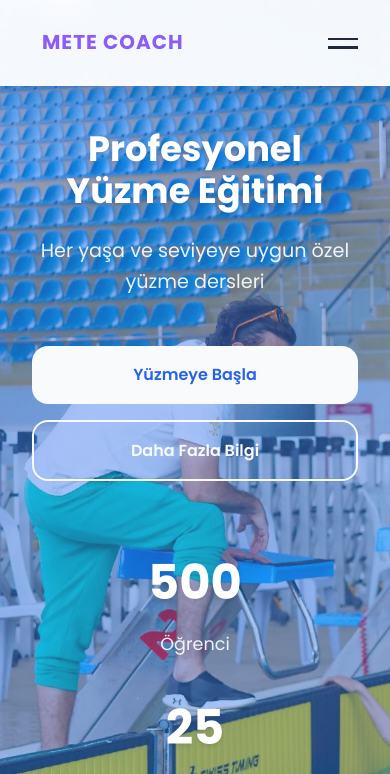
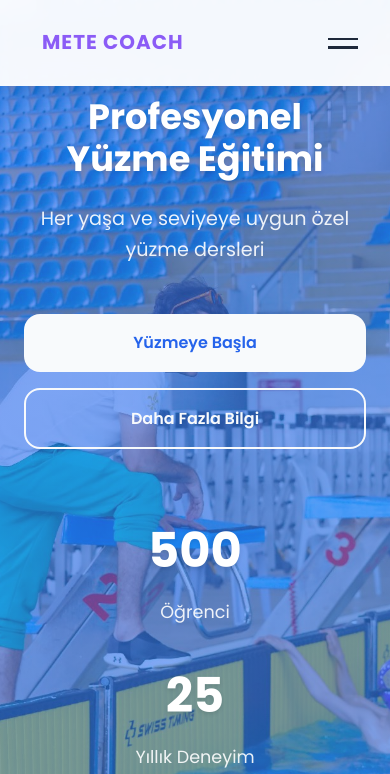
Before and after one commit to Saltukxx/metecoach, a plain HTML site: page index.html in a window 390 px wide. Shown: the top 774 px of the page. Drawn offline with Linux system fonts and the light colour scheme.

Commit message:
bugs and fixesss

```diff
--- a/styles.css
+++ b/styles.css
@@ -208,13 +208,14 @@ body {
 
 /* Hero Section Styles */
 /* Overlay to ensure text readability */
+/* Hero Section Styles */
 .hero {
     position: relative;
     min-height: 100vh;
     background-image: url('hero.jpg.jpg');
     background-size: cover;
-    background-position: 20% 30%; /* Focus on the upper part */
-    background-attachment: fixed; /* This creates the parallax effect */
+    background-position: center center;
+    background-attachment: scroll;
     background-repeat: no-repeat;
     overflow: hidden;
 }
@@ -229,9 +230,10 @@ body {
     height: 100%;
     background: linear-gradient(
         135deg,
-        rgba(37, 99, 235, 0.4),
-        rgba(59, 130, 246, 0.4)
+        rgba(37, 99, 235, 0.6),
+        rgba(59, 130, 246, 0.6)
     );
+    z-index: 1;
 }
 
 .hero-content {
@@ -265,29 +267,23 @@ body {
     margin-bottom: 4rem;
 }
 
-@media (max-width: 768px) {
-    .hero {
-        background-attachment: scroll;
-    }
-}
-
 .primary-btn, .secondary-btn {
     padding: 1rem 2rem;
-    border-radius: var(--border-radius);
+    border-radius: 1rem;
     font-weight: 600;
     text-decoration: none;
-    transition: all var(--transition-fast);
+    transition: all 0.3s cubic-bezier(0.4, 0, 0.2, 1);
 }
 
 .primary-btn {
-    background: var(--light-text);
-    color: var(--primary-color);
+    background: #f8fafc;
+    color: #2563eb;
 }
 
 .secondary-btn {
     background: transparent;
-    color: var(--light-text);
-    border: 2px solid var(--light-text);
+    color: #f8fafc;
+    border: 2px solid #f8fafc;
 }
 
 .primary-btn:hover, .secondary-btn:hover {
@@ -329,7 +325,7 @@ body {
     display: flex;
     flex-direction: column;
     align-items: center;
-    color: var(--light-text);
+    color: #f8fafc;
     opacity: 0.7;
     z-index: 2;
 }
@@ -337,7 +333,7 @@ body {
 .mouse {
     width: 2rem;
     height: 3rem;
-    border: 2px solid var(--light-text);
+    border: 2px solid #f8fafc;
     border-radius: 1rem;
     margin-bottom: 0.5rem;
     position: relative;
@@ -348,7 +344,7 @@ body {
     position: absolute;
     width: 0.5rem;
     height: 0.5rem;
-    background: var(--light-text);
+    background: #f8fafc;
     border-radius: 50%;
     left: 50%;
     transform: translateX(-50%);
@@ -356,25 +352,41 @@ body {
     animation: scroll 1.5s infinite;
 }
 
-/* Hide particles */
-.hero-particles {
-    display: none;
-}
-
 /* Responsive Design */
+@media (min-width: 1024px) {
+    .hero {
+        background-attachment: fixed;
+    }
+}
+
 @media (max-width: 1024px) {
     .hero h1 {
         font-size: 3.5rem;
     }
+
+    .hero {
+        background-position: center center;
+        min-height: 90vh;
+    }
 }
 
 @media (max-width: 768px) {
     .hero {
-        background-attachment: scroll; /* Better mobile performance */
+        background-position: center center;
+        min-height: 80vh;
+        background-attachment: scroll;
+    }
+
+    .hero-content {
+        padding: 6rem 1.5rem;
     }
 
     .hero h1 {
         font-size: 2.8rem;
+    }
+
+    .hero p {
+        font-size: 1.2rem;
     }
 
     .hero-stats {
```
